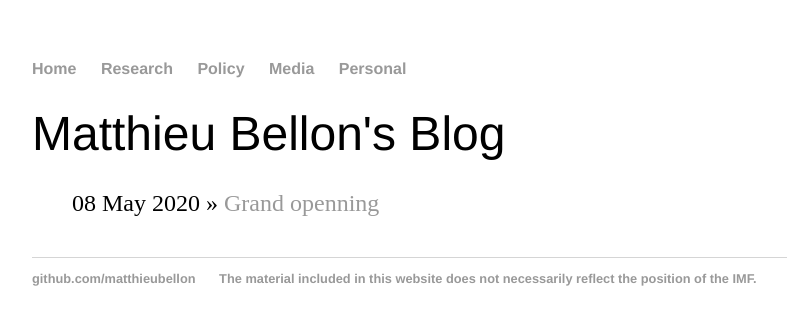
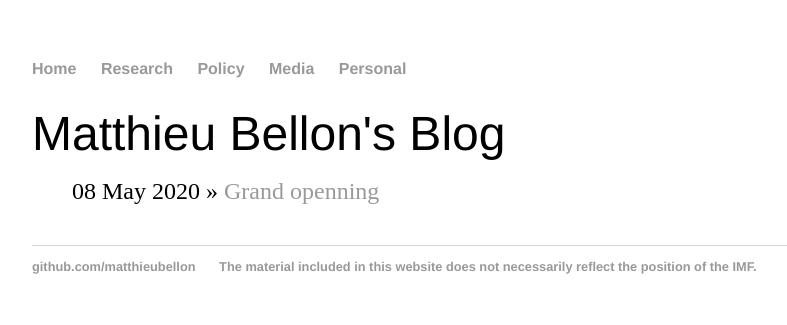
Before and after one commit to matthieubellon/matthieubellon.github.io, a Jekyll site: the page built from blog/index.html, in a window 1280 px wide. Shown: the top 325 px of the page, without its empty margins (160-947 px from the left). Built offline with Jekyll 4.4.1, drawn with Linux system fonts in a browser that asks for light colours.

Commit message:
Update main.css

```diff
--- a/css/main.css
+++ b/css/main.css
@@ -32,6 +32,8 @@ h1 {
     font-size: 3em;
     line-height: 1;
     border-bottom: none;
+    margin-block-start: 0.67em;
+    margin-block-end: 0.22em;
 }
 
 p {
```
